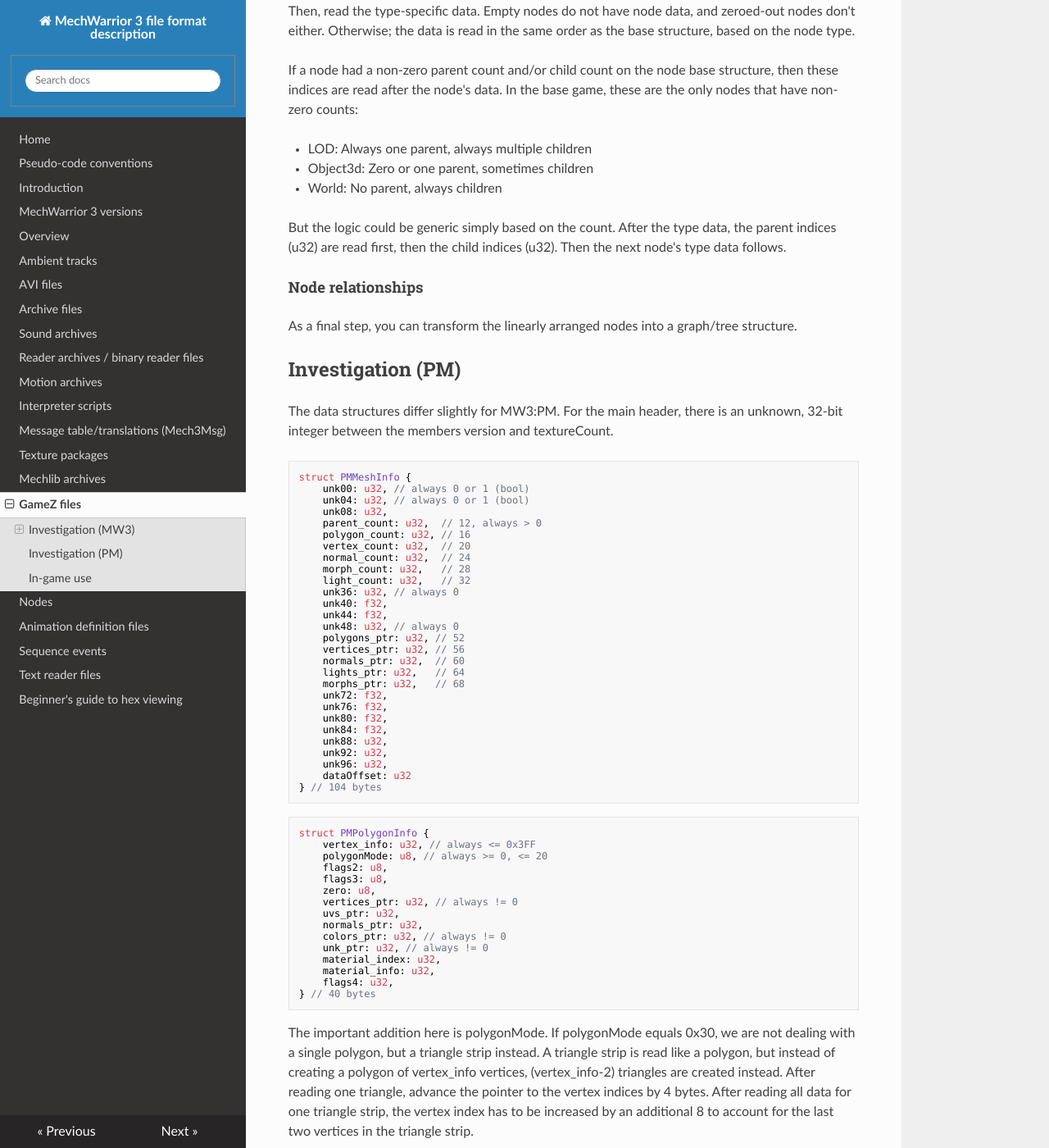
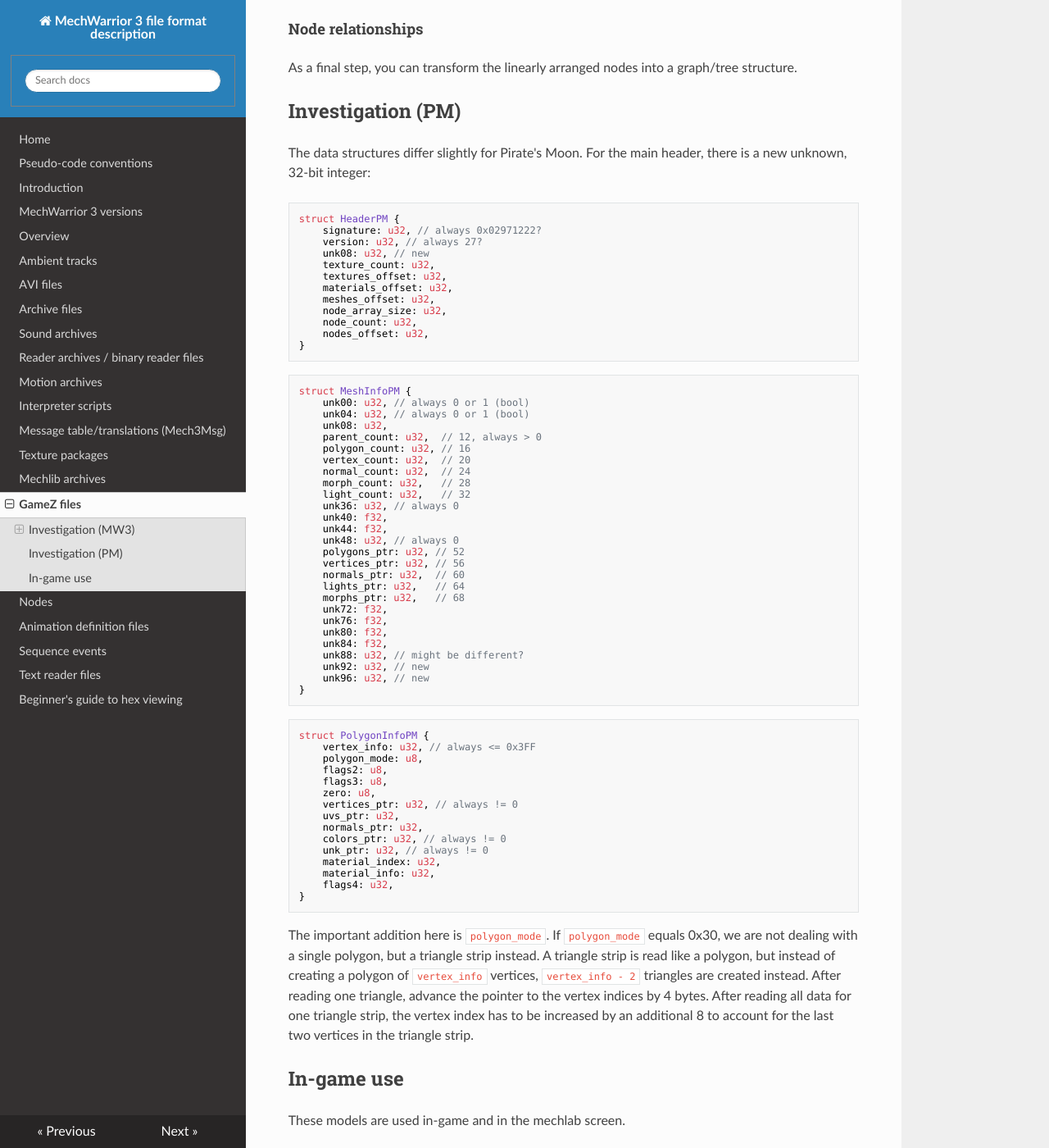
Before and after one commit to TerranMechworks/mech3doc, an MkDocs documentation site: the page built from docs/gamez-files.md, in a window 1280 px wide and 1400 px high, scrolled down 11204 px. Shown: the whole window at 82% size. Built offline with MkDocs 1.6.1, drawn with Linux system fonts in a browser that asks for light colours; nearby versions of some CDN libraries; some of the changed text lies outside the part shown.

Commit message:
Preliminary updates to PM meshes

````diff
--- a/docs/gamez-files.md
+++ b/docs/gamez-files.md
@@ -195,7 +195,7 @@
 
 ### Meshes
 
-In the gamez.zbd main header, the member meshes_offset gives the file offset to the main mesh header, which looks like this:
+From the main header, `meshes_offset` gives the offset to the meshes header, which looks like this:
 
 ```rust
 struct MeshesHeader {
@@ -205,20 +205,16 @@
 }
 ```
 
-This is very similar to the materials header.  The fields are interdependent. The mesh array size indicates how big the mesh array for this world is expected to the in the worst case. Expect this to be zero (0) or greater, and less than 65535/0xFFFF. Next is the actual count of meshes in the file. Naturally, this must be zero (0) or greater, and less than the array size. Finally is the maximum index or next index, which is used to track which index to use for any further meshes. This will always be the same as the mesh count.
+This is very similar to the materials header. The fields are interdependent. The mesh array size indicates how big the mesh array for this world is expected to the in the worst case. Expect this to be zero (0) or greater, and less than 65535/0xFFFF. Next is the actual count of meshes in the file. Naturally, this must be zero (0) or greater, and less than the array size. Finally is the maximum index or next index, which is used to track which index to use for any further meshes. This will always be the same as the mesh count.
 
 Meshes are read in three phases. The valid mesh headers or mesh information first, then zeroed-out mesh headers/information, and then mesh data.
 
 #### Mesh information
 
-In order to decode individual meshes, we need to locate the header for the mesh in question. If data is not read sequentially, use the following formula to find the offset for a mesh (C++):
-
-meshHeaderOffset = MW3GameZHeader->meshes_offset + sizeof(MeshesHeader) + i * sizeof(MeshInfo);
-
 The mesh information is a large structure:
 
 ```rust
-struct MeshInfo {
+struct MeshInfoMW {
     unk00: u32, // always 0 or 1 (bool)
     unk04: u32, // always 0 or 1 (bool)
     unk08: u32,
@@ -242,18 +238,17 @@
     unk80: f32,
     unk84: f32,
     unk88: u32, // always 0
-    dataOffset: u32
-} // 96 bytes
+}
 
 type MeshOffset = u32; // or i32
 type MeshIndex = i32;
-type MeshInfos = [MeshInfo + MeshOffset; count];
-type ZeroInfos = [MeshInfo + MeshIndex; (array_size - count)];
+type MeshInfosMW = [(MeshInfoMW, MeshOffset); count];
+type ZeroInfosMW = [(MeshInfoMW, MeshIndex); (array_size - count)];
 ```
 
 The most important piece of information is the polygon count. If this is zero (0), then the vertex count, normal count, and morph count will all be zero (0). Note that the counts can also be zero if the polygon count is non-zero. You might expect the light count to also be zero, and this would make sense, but is not true in at least one case.
 
-Pointers will be zero/null if the corresponding count is zero (0), and will be non-zero/non-null if the corresponding count is positive. The pointers may have been valid at the time the file was created, but they have no obvious use in a file on disk. It is possible to read the data structures into memory and adjust the pointers after loading, though.
+Pointers will be zero/null if the corresponding count is zero (0), and will be non-zero/non-null if the corresponding count is positive.
 
 The fields `unk00` and `unk04` will always be zero (0) or one (1), a Boolean. The parent count will always be greater than zero. The fields `unk36`, `unk48`, and `unk88` will always be zero (0). The other fields are unknown.
 
@@ -274,14 +269,14 @@
 
 #### Mesh data
 
-Next, the mesh data is read for any filled in mesh information (not zeroed-out). The start offset for the mesh data can be determined from MeshInfo.dataOffset or by simply reading the file sequentially without seeking.
+Next, the mesh data is read for any filled in mesh information (not zeroed-out). The offset of the start of this data should match the previously read mesh data offset, but can be read sequentially without seeking.
 
 Reading the mesh data is dynamic, based on the counts:
 
 * Read vertex count vertices (where each is a vector of three f32)
 * Read normal count normals (where each is a vector of three f32)
 * Read morph count morphs(?) (where each is a vector of three f32)
-* Read the lights (each light seems to take 80 bytes)
+* Read the lights
 * Read the polygons
 
 ```rust
@@ -329,8 +324,7 @@
     unk64: f32,
     unk68: f32,
     unk72: f32,
-    unk76: u32
-} // 80 bytes in total
+}
 
 // probably good to combine lights + extras
 // in real code
@@ -358,9 +352,9 @@
     unk_ptr: u32, // always != 0
     material_index: u32,
     material_info: u32,
-} // 36 bytes
+}
 
-type PolygonInfos = [PolygonInfo; polygon_count];
+type PolygonInfosMW = [PolygonInfoMW; polygon_count];
 ```
 
 The vertex info field is a compound field, and could also be read as u8 values. The lower byte can be masked via `vertex_info & 0xFF`, and provides the number of vertices in the polygon. This must be greater than zero (0), since every polygon must have at least one vertex, and therefore the vertices pointer, colours pointer, and an unknown pointer are also non-zero/non-null.
@@ -386,9 +380,7 @@
 
 Because the node data is very complicated, I describe [all nodes](nodes.md) separately. Please refer to that document for detailed information. I will however go over how to read the data here.
 
-In principle, this works a lot like the other blocks. The node count and node array size was given by the GameZ header. The nodes are also read in a phased manner, and also have zeroed-out nodes. If data is not read sequentially, node i can be found at the offset
-
-nodeOffset = MW3GameZHeader->nodesOffset + i * sizeof(MW3GameZNodeHeader)
+In principle, this works a lot like the other blocks. The node count and node array size was given by the GameZ header. The nodes are also read in a phased manner, and also have zeroed-out nodes.
 
 Unfortunately, to me it seems the node count is wildly inaccurate for some files. Since this seems like a memory dump, it's possible that only node count nodes should actually be read. But the nodes between count and the array size may not be zeroed out. So I resorted to reading all the node base structures until I found a zeroed out one, and then stopped. That allowed me to get the actual count.
 
@@ -441,10 +433,25 @@
 
 ## Investigation (PM)
 
-The data structures differ slightly for MW3:PM. For the main header, there is an unknown, 32-bit integer between the members version and textureCount.
+The data structures differ slightly for Pirate's Moon. For the main header, there is a new unknown, 32-bit integer:
 
 ```rust
-struct PMMeshInfo {
+struct HeaderPM {
+    signature: u32, // always 0x02971222?
+    version: u32, // always 27?
+    unk08: u32, // new
+    texture_count: u32,
+    textures_offset: u32,
+    materials_offset: u32,
+    meshes_offset: u32,
+    node_array_size: u32,
+    node_count: u32,
+    nodes_offset: u32,
+}
+```
+
+```rust
+struct MeshInfoPM {
     unk00: u32, // always 0 or 1 (bool)
     unk04: u32, // always 0 or 1 (bool)
     unk08: u32,
@@ -467,17 +474,16 @@
     unk76: f32,
     unk80: f32,
     unk84: f32,
-    unk88: u32,
-    unk92: u32,
-    unk96: u32,
-    dataOffset: u32
-} // 104 bytes
+    unk88: u32, // might be different?
+    unk92: u32, // new
+    unk96: u32, // new
+}
 ```
 
 ```rust
-struct PMPolygonInfo {
+struct PolygonInfoPM {
     vertex_info: u32, // always <= 0x3FF
-    polygonMode: u8, // always >= 0, <= 20
+    polygon_mode: u8,
     flags2: u8,
     flags3: u8,
     zero: u8,
@@ -489,10 +495,10 @@
     material_index: u32,
     material_info: u32,
     flags4: u32,
-} // 40 bytes
+}
 ```
 
-The important addition here is polygonMode. If polygonMode equals 0x30, we are not dealing with a single polygon, but a triangle strip instead. A triangle strip is read like a polygon, but instead of creating a polygon of vertex_info vertices, (vertex_info-2) triangles are created instead. After reading one triangle, advance the pointer to the vertex indices by 4 bytes. After reading all data for one triangle strip, the vertex index has to be increased by an additional 8 to account for the last two vertices in the triangle strip.
+The important addition here is `polygon_mode`. If `polygon_mode` equals 0x30, we are not dealing with a single polygon, but a triangle strip instead. A triangle strip is read like a polygon, but instead of creating a polygon of `vertex_info` vertices, `vertex_info - 2` triangles are created instead. After reading one triangle, advance the pointer to the vertex indices by 4 bytes. After reading all data for one triangle strip, the vertex index has to be increased by an additional 8 to account for the last two vertices in the triangle strip.
 
 ## In-game use
 
````
Also changed, not shown: other parts of docs/gamez-files.md (+2 -2 lines).
